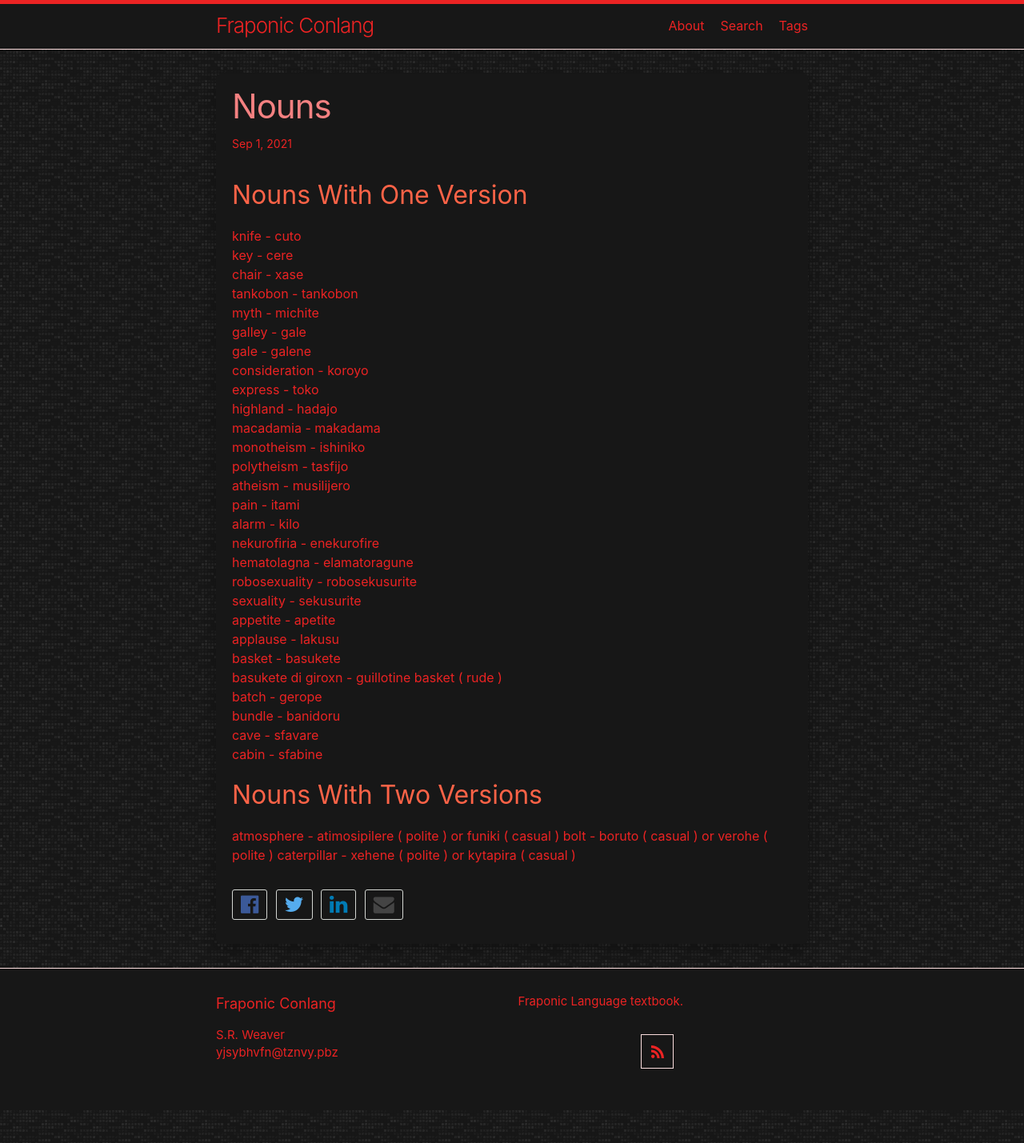
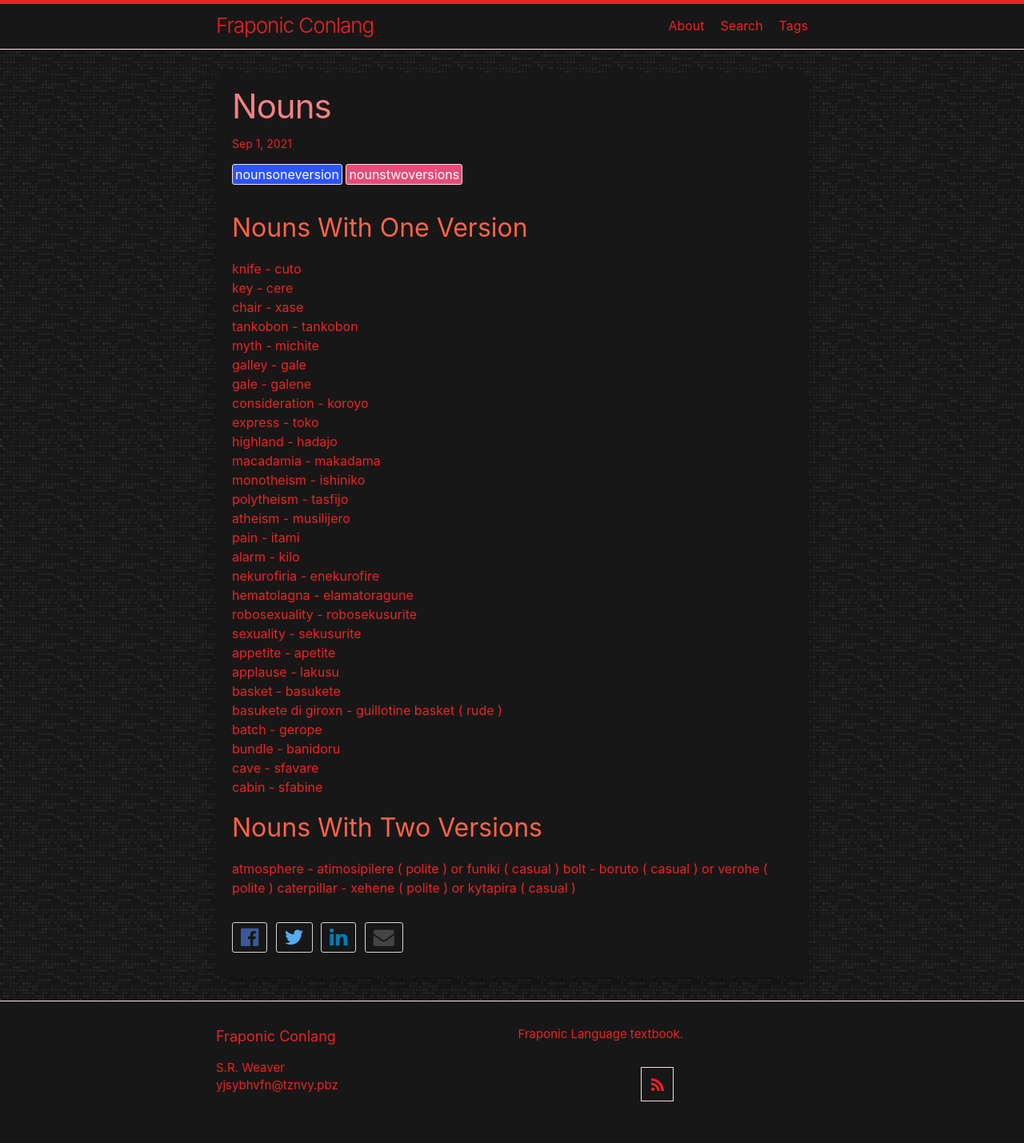
Before and after one commit to LWFlouisa/FraponicConlang, a Jekyll site: the page built from _posts/2021-09-01-nouns.md, in a window 1280 px wide. Shown: the whole page at 80% size. Built offline with Jekyll 4.4.1, drawn with Linux system fonts in a browser that asks for light colours; our own code applies the rules of GitHub Pages for plain Markdown files.

Commit message:
Update 2021-09-01-nouns.md

```diff
--- a/_posts/2021-09-01-nouns.md
+++ b/_posts/2021-09-01-nouns.md
@@ -1,3 +1,9 @@
+---
+layout: post
+title: Nouns
+catagories: nouns
+tags: nounsoneversion nounstwoversions
+---
 
 ## Nouns With One Version
 knife - cuto<br />
```
